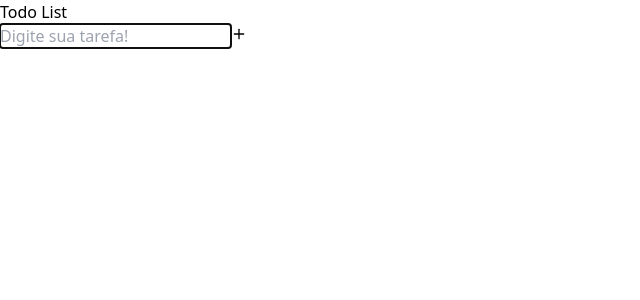
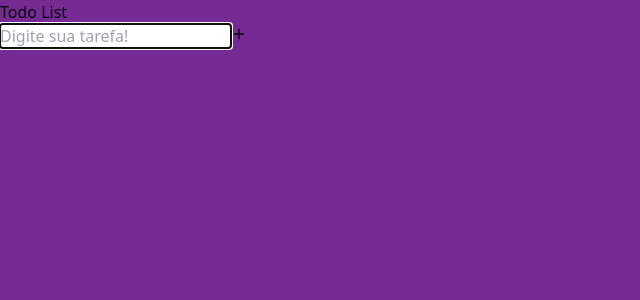
Before and after one commit to everton-nfs/todo-list-react-js, a React (Vite) app: page / in a window 1280 px wide. Shown: the top 300 px of the page, without its empty margins (0-640 px from the left). Built offline with nearby package versions, Linux system fonts and the light colour scheme.

Commit message:
Deploy settings 16

```diff
--- a/src/index.css
+++ b/src/index.css
@@ -1,3 +1,7 @@
 @tailwind base;
 @tailwind components;
 @tailwind utilities;
+
+body{
+  background-color: #762b94;
+}
--- a/src/pages/Home.jsx
+++ b/src/pages/Home.jsx
@@ -1,6 +1,6 @@
 import { useEffect, useRef, useState } from "react";
 import { Item } from "../components/Item";
-import { TbPlus} from "react-icons/tb";
+import { TbPlus } from "react-icons/tb";
 
 export function Home() {
 
@@ -38,31 +38,33 @@ export function Home() {
   //console.log(JSON.stringify(items, null, '\t'));
 
   return (
-    <div className="bg-[#762b94] h-screen">
-      <div className="mx-auto max-w-screen-md xl:max-w-screen-xs p-5">
+    <div className="bg-[#762b94] h-full">
+      <div className="mx-auto max-w-screen-md xl:max-w-screen-xs p-5 pt-0">
+        <div className="sticky top-0 z-10 pb-7 bg-[#762b94]">
           <h1 className="uppercase text-white py-5 text-2xl">Todo List</h1>
-
-        <div className="flex justify-center items-center mb-7">
-
+          <div className="flex justify-center items-center">
             <input
               autoFocus
               type="text"
               onChange={(e) => setInputTitle(e.target.value)}
               value={inputTitle}
               placeholder="Digite sua tarefa!"
-          onKeyDown={inputTitle.length > 0 && handleKeyPress}
+              onKeyDown={inputTitle.length > 0 ? handleKeyPress : undefined}
               ref={inputRef}
               className={`w-full px-4 py-2 text-black bg-gray-25 border border-gray-25 focus:border-white focus:outline-none placeholder:text-gray-30 text-base`}
             />
-
             <button
-          onClick={inputTitle.length > 0 && handleAdd}
+              onClick={inputTitle.length > 0 ? handleAdd : undefined}
               className="text-white bg-[#8847a3] h-[2.625rem] flex justify-center items-center w-11 text-lg"
             >
-          <TbPlus/>
+              <TbPlus />
             </button>
 
           </div>
+        </div>
+
+
+        <div className="overflow-y-auto">
           {items.map((item) => (
             <Item
               key={item.id}
@@ -73,6 +75,7 @@ export function Home() {
               setItems={setItems}
             />
           ))}
+        </div>
 
       </div>
 
--- a/vite.config.js
+++ b/vite.config.js
@@ -4,5 +4,5 @@ import react from '@vitejs/plugin-react'
 // https://vitejs.dev/config/
 export default defineConfig({
   plugins: [react()],
-  base: "/todo-list-react-js"
+  base: "/"
 })
```
Lines whose indentation alone changed are shown as unchanged.
